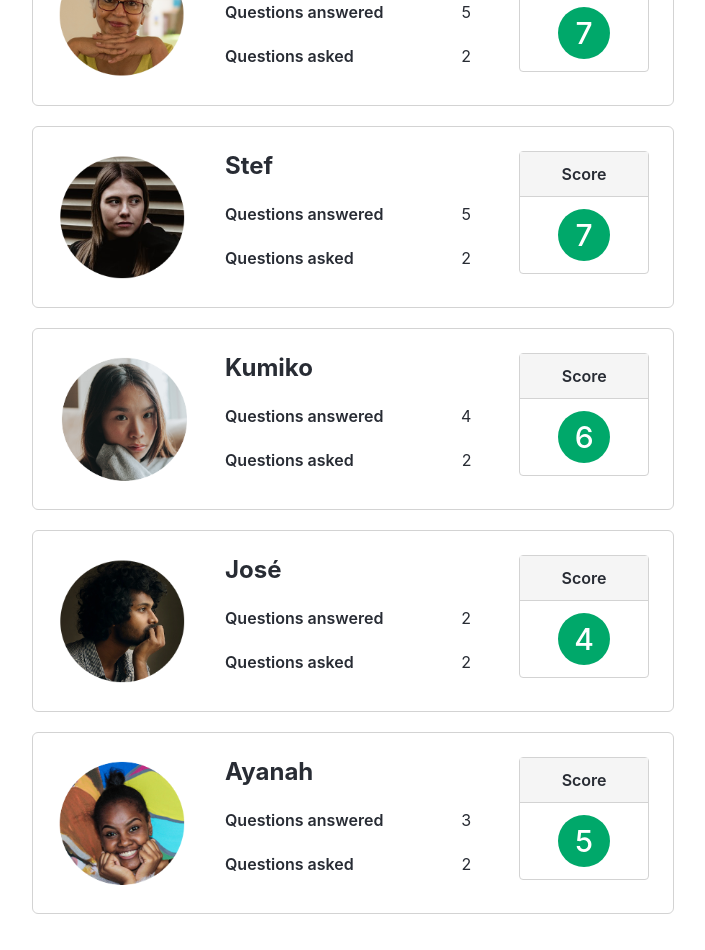
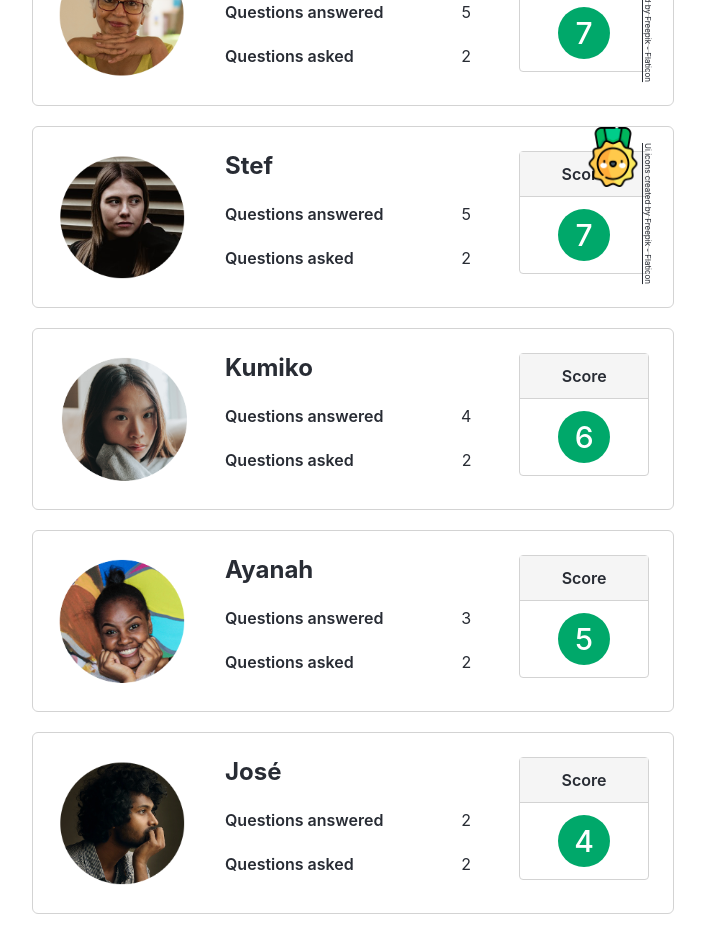
Before and after one commit to runimo/reactnd-would-you-rather, a React (Create React App) app: page /leaderboard in a window 1280 px wide. Shown: the part 280-1230 px from the top of the page, without its empty margins (287-992 px from the left). Built offline with nearby package versions, Linux system fonts and the light colour scheme.

Commit message:
feat: correctly sort users in leaderboard

```diff
--- a/src/App.css
+++ b/src/App.css
@@ -317,7 +317,6 @@ legend {
 .user-card {
   display: flex;
   flex: 0 0 50%;
-  flex-wrap: wrap;
 }
 
 .user-card-image {
@@ -473,3 +472,19 @@ legend {
 .text-align-center {
   text-align: center;
 }
+
+.text-vertical {
+  writing-mode: vertical-rl;
+  text-orientation: mixed;
+}
+
+.medal-container {
+  position: absolute;
+  right: 340px;
+  flex-basis: 5%;
+  display: flex;
+}
+
+.medal-container a {
+  margin-top: 16px;
+}
--- a/src/components/LeaderBoard.js
+++ b/src/components/LeaderBoard.js
@@ -8,8 +8,8 @@ class LeaderBoard extends Component {
 
     return (
       <ul className="flex flex-center flex-wrap card-list">
-      {Object.values(users).map(user => (
-        <UserCard id={user.id} key={user.id} />
+      {users.map(user => (
+        <UserCard key={user.id} user={user} />
       ))}
       </ul>
     )
@@ -17,8 +17,29 @@ class LeaderBoard extends Component {
 }
 
 function mapStateToProps ({ users }) {
+  let allTotalCounts = []
+  const sortedUsers = Object.values(users)
+    .map(user => {
+      const answersCount = Object.keys(user.answers).length
+      const questionsCount = user.questions.length
+      const totalCount = answersCount + questionsCount
+      allTotalCounts.push(totalCount)
+      return {
+        ...user,
+        answersCount,
+        questionsCount,
+        totalCount
+      }
+    })
+    .sort((a,b) => b.totalCount - a.totalCount)
+    .map(user => {
+      return {
+        ...user,
+        isLeading: user.totalCount === Math.max(...allTotalCounts)
+      }
+    })
   return {
-    users
+    users: sortedUsers
   }
 }
 
--- a/src/components/UserCard.js
+++ b/src/components/UserCard.js
@@ -1,21 +1,8 @@
 import React, { Component } from 'react'
-import { connect } from 'react-redux'
 
 class UserCard extends Component {
   render () {
     const { user } = this.props
-
-    const answersCount = () => {
-      return Object.keys(user.answers).length
-    }
-
-    const questionsCount = () => {
-      return user.questions.length
-    }
-
-    const totalCount = () => {
-      return answersCount() + questionsCount()
-    }
 
     return (
       <li className="card user-card p-b-0">
@@ -27,7 +14,7 @@ class UserCard extends Component {
               Questions answered
             </div>
             <div>
-              {answersCount(user.id)}
+              {user.answersCount}
             </div>
           </div>
           <div className="flex flex-between m-t m-r">
@@ -35,7 +22,7 @@ class UserCard extends Component {
               Questions asked
             </div>
             <div>
-              {questionsCount(user.id)}
+              {user.questionsCount}
             </div>
           </div>
         </div>
@@ -46,20 +33,19 @@ class UserCard extends Component {
             </div>
             <div className="score-content">
               <div className="score">
-                {totalCount(user.id)}
+                {user.totalCount}
               </div>
             </div>
           </div>
         </div>
+
+        {user.isLeading && <div className="medal-container">
+          <img alt="medal with a happy face" height="60px" src="/icons/medal.png" width="60px" />
+          <a className="copyright-link text-vertical" href="https://www.flaticon.com/free-icons/ui" title="ui icons">Ui icons created by Freepik - Flaticon</a>
+        </div>}
       </li>
     )
   }
 }
 
-function mapStateToProps ({ users }, { id }) {
-  return {
-    user: users[id]
-  }
-}
-
-export default connect(mapStateToProps)(UserCard)
+export default UserCard
--- a/src/reducers/users.js
+++ b/src/reducers/users.js
@@ -9,7 +9,6 @@ export default function users (state = {}, action) {
       }
     case SAVE_USER_ANSWER:
       const { answer, authedUser, qid } = action
-      console.log('authedUser', authedUser)
       return {
         ...state,
         [authedUser]: {
```
Also changed, not shown: public/icons/medal.png (added).
